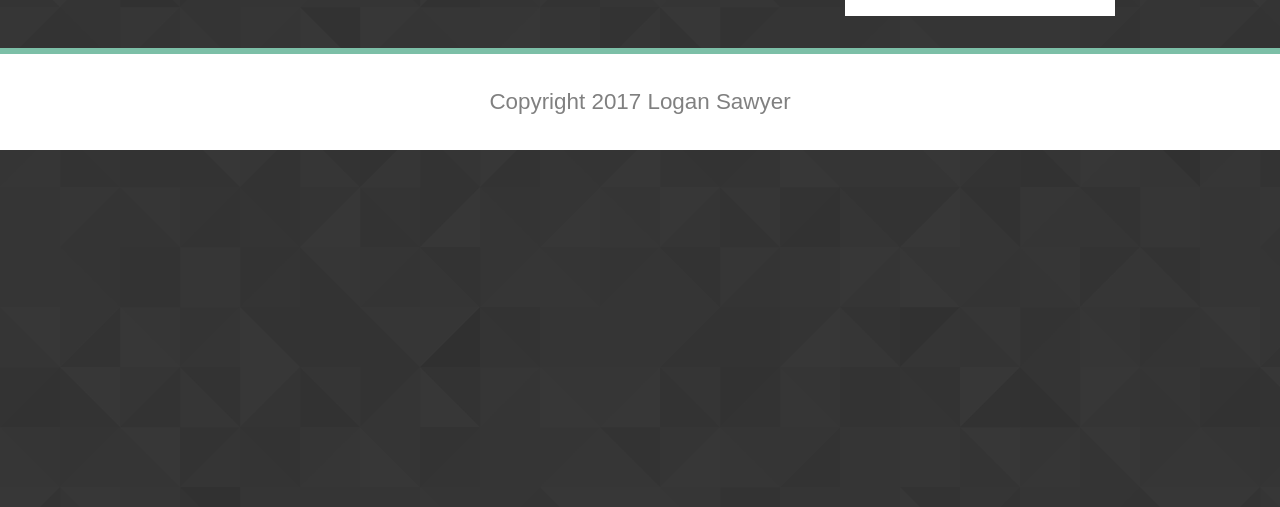
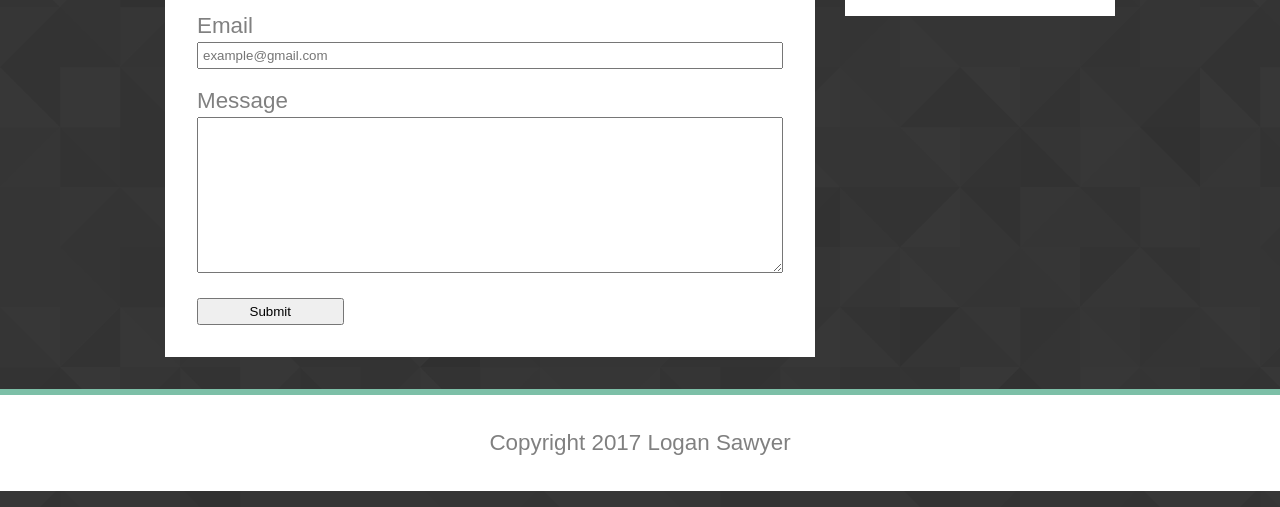
Before and after one commit to lksawyer/Basic-Portfolio, a plain HTML site: page contact.html in a window 1280 px wide. Shown: the part 293-800 px from the top of the page. Drawn offline with Linux system fonts and the light colour scheme.

Commit message:
commit everything for hw

```diff
--- a/assets/css/style.css
+++ b/assets/css/style.css
@@ -12,6 +12,7 @@ body {
     line-height: 1.42857143;
     font-size: 1.4rem;
     background-image: url("../images/footer_lodyas.png");
+    position: relative;
 }
 
 #pageWrapper {
@@ -135,6 +136,9 @@ footer {
 	bottom: 0;
 	border-top: 6px solid rgba(124, 191, 167, 1);
 	margin-top: 2rem;
+
+
+
 }
 
 /*------Portfolio--------*/
@@ -169,3 +173,20 @@ footer {
 	text-align: center;
 	margin-bottom: 1rem;
 }
+
+/*------------contact----------------*/
+
+input {
+	display: block;
+	padding: .25rem;
+	width: 100%;
+}
+
+textarea {
+	width: 100%;
+}
+
+input[type=submit] {
+	width: 25%;
+	margin-top: 1rem;
+}
--- a/contact.html
+++ b/contact.html
@@ -23,7 +23,18 @@
 	  	<div class="clear">
 		  	<section id="content">
 		  		<h1>Contact</h1>
-		  		<div></div>
+		  		<div id="formWrapper">
+		  			<form>
+		  				<p>Name</p>
+		  				<input type="text" placeholder="Name">
+		  				<p>Email</p>
+		  				<input type="text" placeholder="example@gmail.com">
+		  				<p>Message</p>
+		  				<textarea rows="10"></textarea>
+		  				<input type="submit" value="Submit">
+
+		  			</form>
+		  		</div>
 		  	</section>
 		  	<aside id="sidebar">
 		  		<h1>Connect With Me</h1>
```
Also changed, not shown: index.html (+1 -1 lines), portfolio.html (+4 -4 lines).
